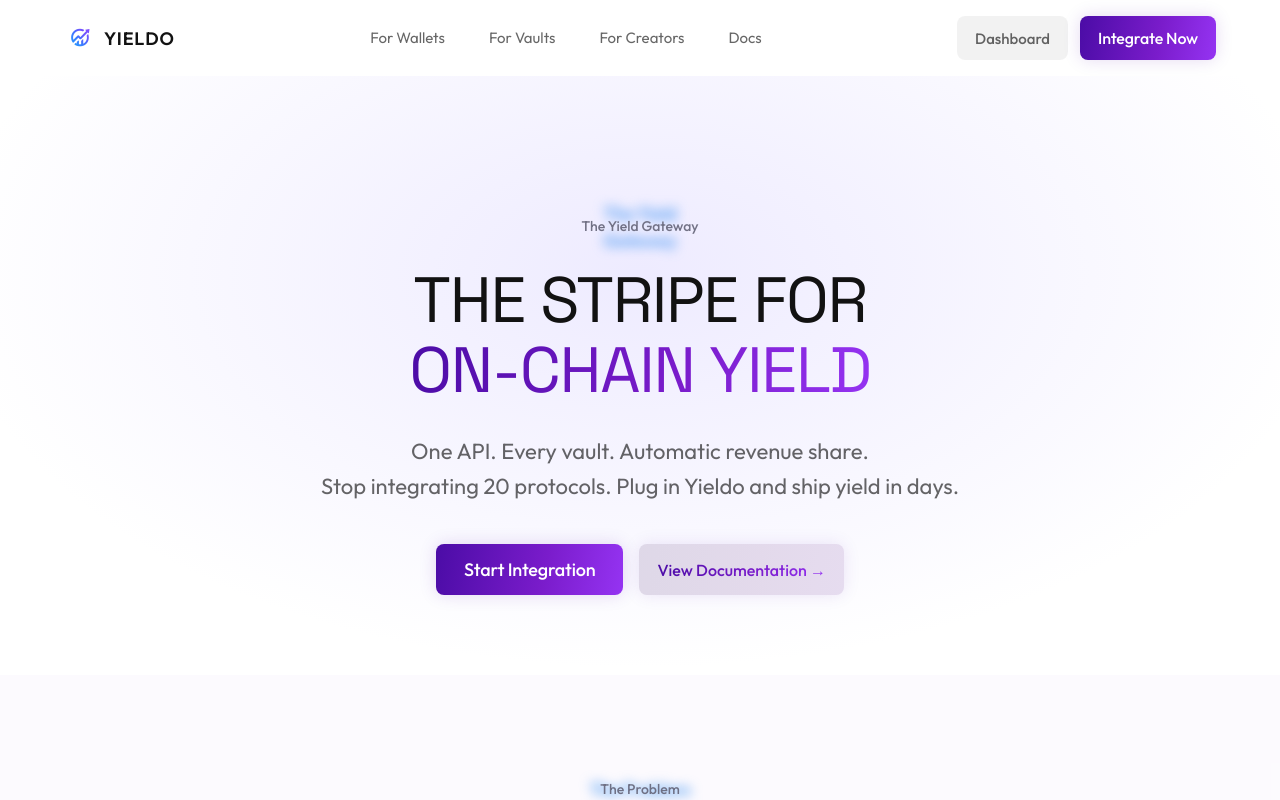
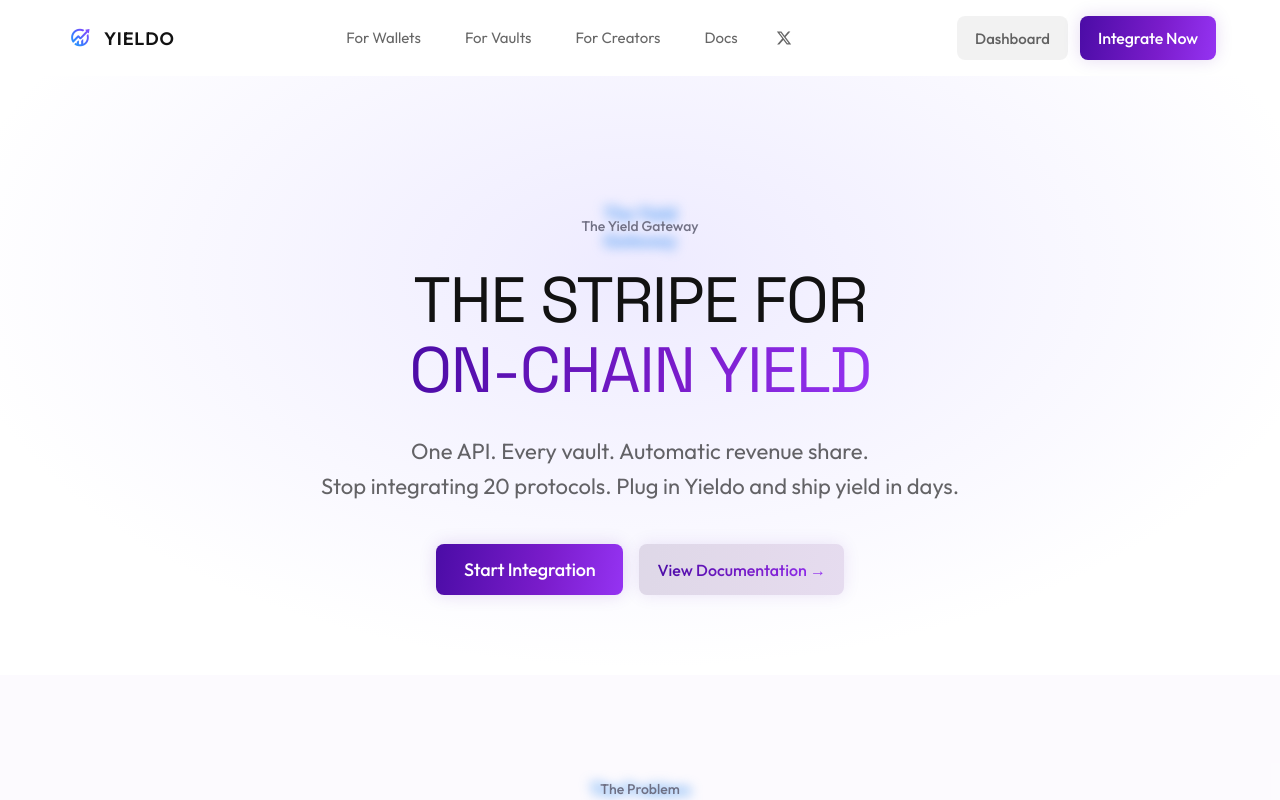
Before and after one commit to Yieldo/yieldo-landing-page, a React (Vite) app: page / in a window 1280 px wide. Shown: the top 800 px of the page. Built offline with nearby package versions, Linux system fonts and the light colour scheme; no server answers.

Commit message:
Add X / @YieldoHQ link to homepage nav (desktop + mobile)

```diff
--- a/src/pages/HomePage.jsx
+++ b/src/pages/HomePage.jsx
@@ -342,6 +342,9 @@
           <Link to="/vault" style={{ padding: "8px 18px", fontSize: 15, color: "rgba(0,0,0,0.6)", cursor: "pointer", textDecoration: "none", borderRadius: 6, transition: "background 0.2s" }}>For Vaults</Link>
           <Link to="/creator" style={{ padding: "8px 18px", fontSize: 15, color: "rgba(0,0,0,0.6)", cursor: "pointer", textDecoration: "none", borderRadius: 6, transition: "background 0.2s" }}>For Creators</Link>
           <a href="https://docs.yieldo.xyz" target="_blank" rel="noopener noreferrer" style={{ padding: "8px 18px", fontSize: 15, color: "rgba(0,0,0,0.6)", cursor: "pointer", textDecoration: "none", borderRadius: 6, transition: "background 0.2s" }}>Docs</a>
+          <a href="https://x.com/YieldoHQ" target="_blank" rel="noopener noreferrer" aria-label="Yieldo on X" style={{ padding: "8px 12px", fontSize: 15, color: "rgba(0,0,0,0.6)", cursor: "pointer", textDecoration: "none", borderRadius: 6, transition: "background 0.2s", display: "inline-flex", alignItems: "center" }}>
+            <svg width="16" height="16" viewBox="0 0 24 24" fill="currentColor" aria-hidden="true"><path d="M18.244 2.25h3.308l-7.227 8.26 8.502 11.24H16.17l-5.214-6.817L4.99 21.75H1.68l7.73-8.835L1.254 2.25H8.08l4.713 6.231zm-1.161 17.52h1.833L7.084 4.126H5.117z"/></svg>
+          </a>
         </div>
         <div className="nav-actions">
           <button style={{ padding: "10px 18px", borderRadius: 8, border: "none", fontFamily: "'Outfit', sans-serif", fontWeight: 500, fontSize: 15, cursor: "pointer", background: "rgba(0,0,0,0.05)", color: "rgba(0,0,0,0.6)" }} onClick={() => window.open("https://app.yieldo.xyz", "_blank")}>Dashboard</button>
@@ -366,6 +369,7 @@
           <Link to="/vault" onClick={() => setMobileMenuOpen(false)} style={{ color: "rgba(0,0,0,0.7)", textDecoration: "none", fontWeight: 500 }}>For Vaults</Link>
           <Link to="/creator" onClick={() => setMobileMenuOpen(false)} style={{ color: "rgba(0,0,0,0.7)", textDecoration: "none", fontWeight: 500 }}>For Creators</Link>
           <a href="https://docs.yieldo.xyz" target="_blank" rel="noopener noreferrer" onClick={() => setMobileMenuOpen(false)} style={{ color: "rgba(0,0,0,0.7)", textDecoration: "none", fontWeight: 500 }}>Docs</a>
+          <a href="https://x.com/YieldoHQ" target="_blank" rel="noopener noreferrer" onClick={() => setMobileMenuOpen(false)} style={{ color: "rgba(0,0,0,0.7)", textDecoration: "none", fontWeight: 500 }}>X / @YieldoHQ</a>
           <div style={{ marginTop: 24, display: "flex", flexDirection: "column", gap: 12 }}>
             <button style={{ padding: "16px", borderRadius: 12, border: "none", fontFamily: "'Outfit', sans-serif", fontWeight: 500, fontSize: 18, cursor: "pointer", background: "rgba(0,0,0,0.05)", color: "rgba(0,0,0,0.6)" }} onClick={() => { setMobileMenuOpen(false); window.open("https://app.yieldo.xyz", "_blank"); }}>Dashboard</button>
             <PrimaryButton large onClick={() => navTo("/apply")} style={{ borderRadius: 12, width: "100%" }}>Integrate Now</PrimaryButton>
```
